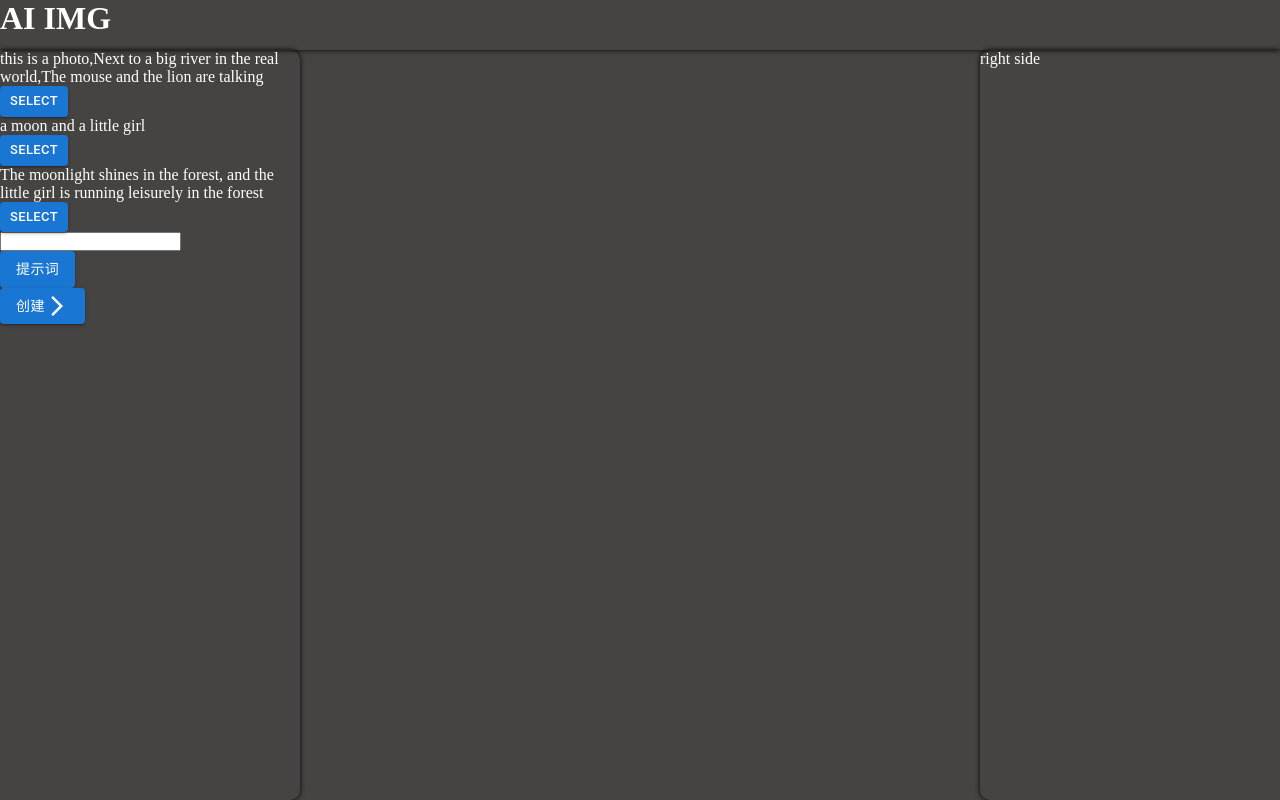
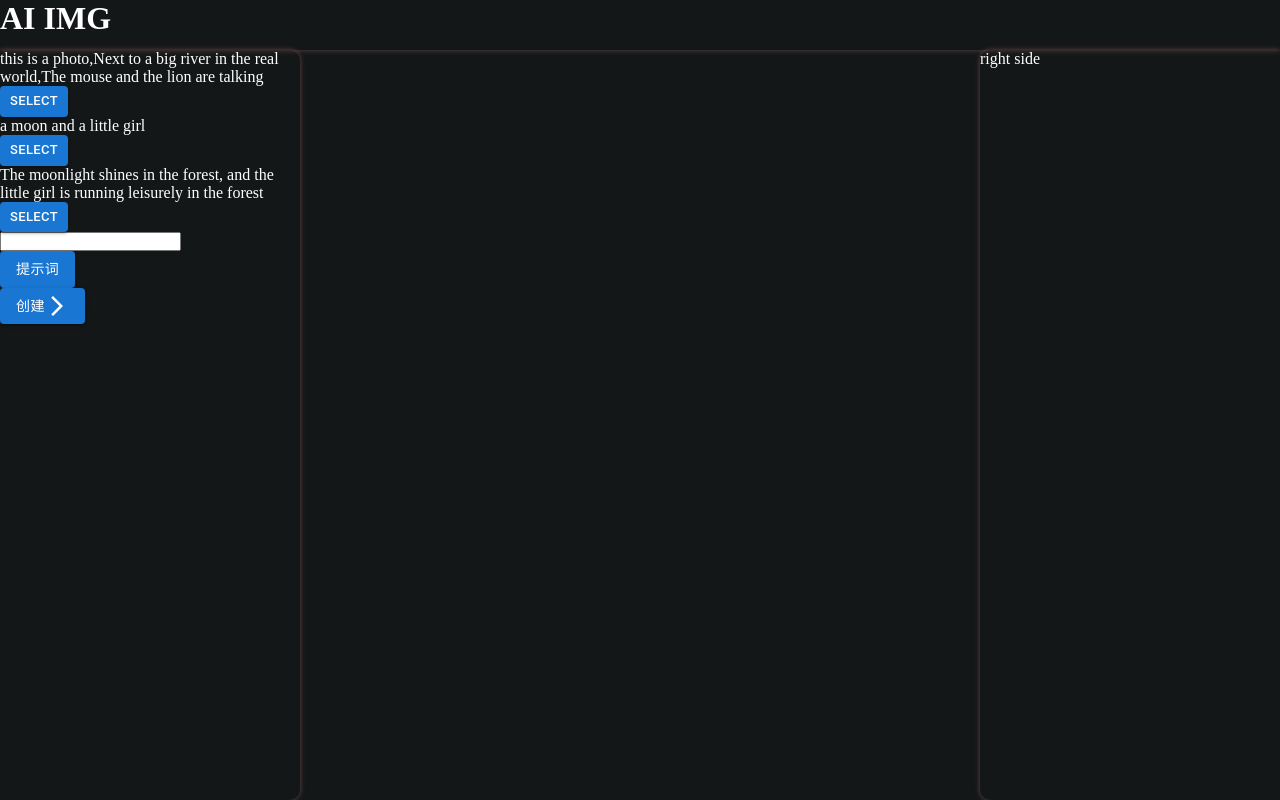
Before and after one commit to linround/AI_IMG, a React (Vite) app: page / in a window 1280 px wide. Built offline with nearby package versions, Linux system fonts and the light colour scheme; what @fal-ai/serverless-client would draw is missing.

Commit message:
feature: add mui

```diff
--- a/src/App.css
+++ b/src/App.css
@@ -4,7 +4,7 @@
   box-sizing: border-box;
 }
 [data-theme="dark"]{
-  --themeBgColor: #464343;
+  --themeBgColor: #141718;
   --themeTextColor: #fff;
 }
 body{
--- a/src/Layout/layout.module.less
+++ b/src/Layout/layout.module.less
@@ -1,6 +1,7 @@
 @leftSideContainerWidth: 300px;
 @rightSideContainerWidth:300px;
 @pageHeaderHeight: 50px;
+@containerBoxShadow: 0 0 5px #644848, 0 0 2px transparent;
 
 .bodyContainer{
   display: flex;
@@ -10,7 +11,7 @@
 .leftSideContainer{
   width: @leftSideContainerWidth;
   min-width: @leftSideContainerWidth;
-  box-shadow: 0 0 5px #000, 0 0 2px transparent;
+  box-shadow: @containerBoxShadow;
   border-radius: 0 10px 10px 0;
 }
 .contentContainer{
@@ -24,10 +25,10 @@
 .rightSideContainer{
   width: @rightSideContainerWidth;
   min-width: @rightSideContainerWidth;
-  box-shadow: 0 0 5px #000, 0 0 2px transparent;
+  box-shadow: @containerBoxShadow;
   border-radius: 10px 0 0 10px;
 }
 .headerContainer{
   height: @pageHeaderHeight;
-  box-shadow: 0 0 5px #000, 0 0 2px transparent;
+  box-shadow: @containerBoxShadow;
 }
```
